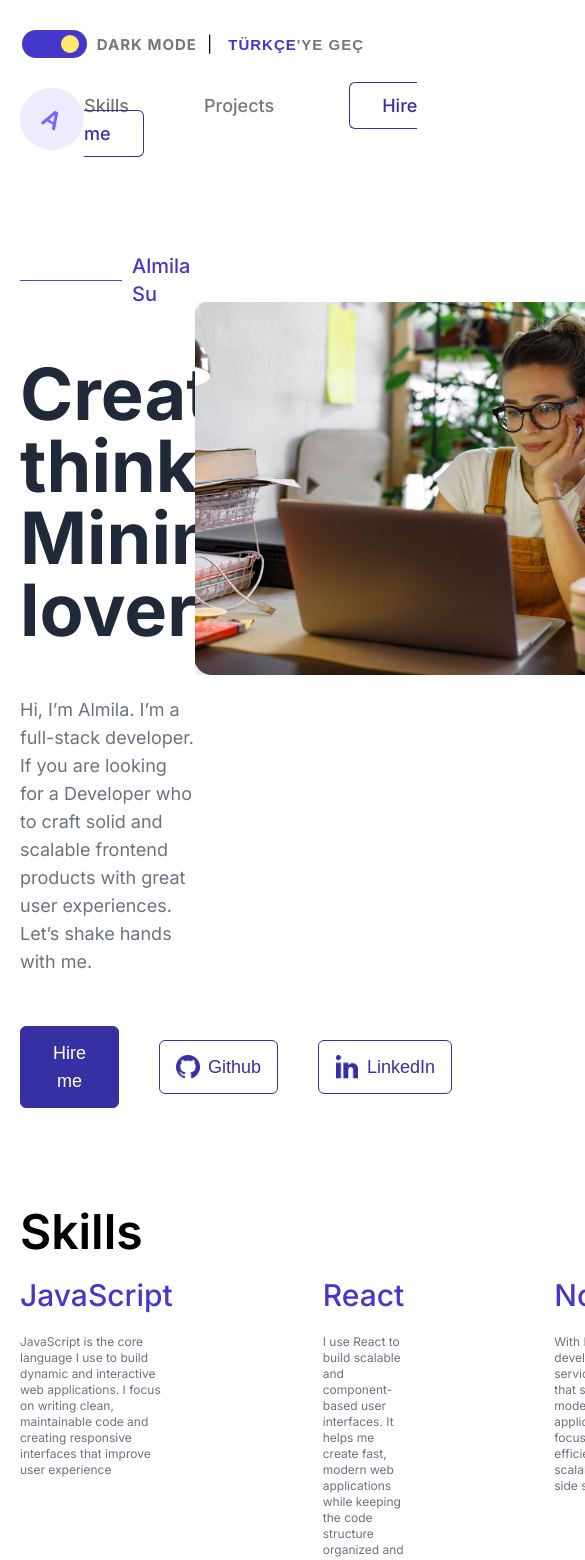
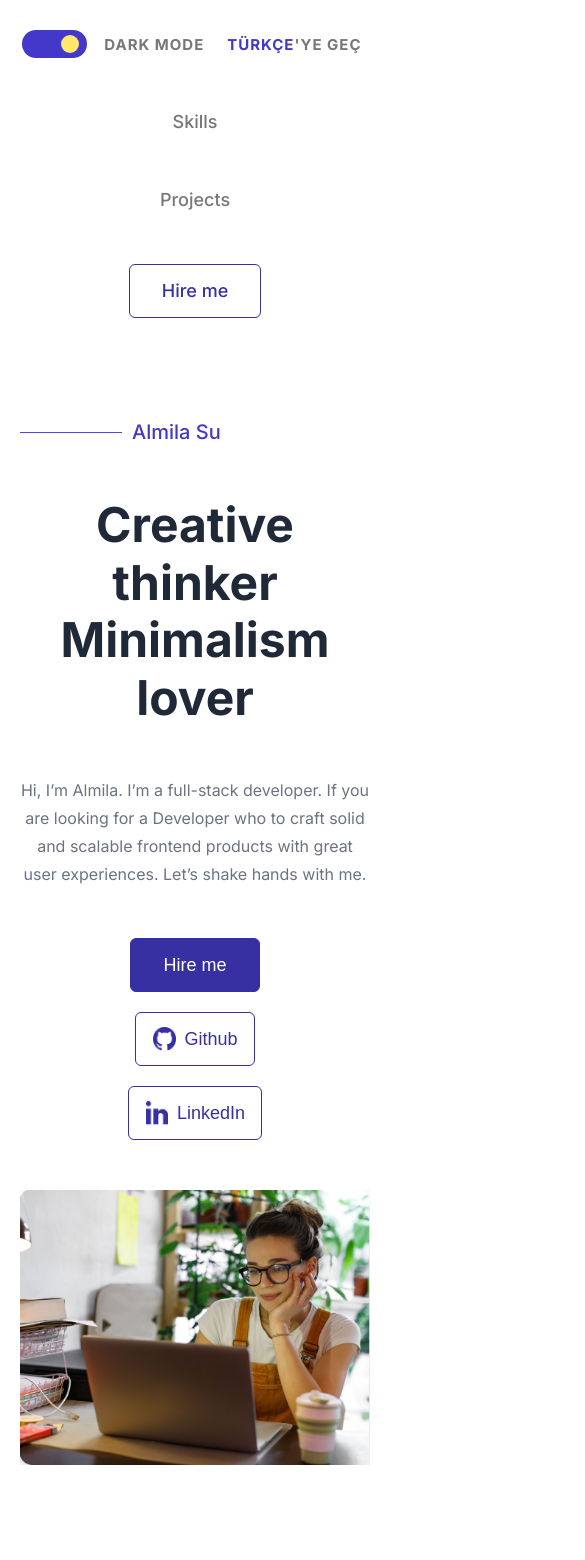
Before and after one commit to chagataiozkan/personal-website-project-frontend, a React (Vite) app: page / in a window 390 px wide. Shown: the top 1560 px of the page, 585 px wide, since content can reach past the window. Built offline with nearby package versions, Linux system fonts and the light colour scheme.

Commit message:
implement responsive mobile layout with media queries

```diff
--- a/src/styles/global.css
+++ b/src/styles/global.css
@@ -23,21 +23,20 @@ body.dark {
 }
 
 body.dark .divider-line {
-  background: #7C70B3;
+  background: #7c70b3;
 }
 
-body.dark .footer{
-  background-color: #1F2937;
+body.dark .footer {
+  background-color: #1f2937;
 }
 
 body.dark .footer-bottom-right a:first-child {
   color: white;
 }
 
-body.dark .footer-bottom-left a{
-  color:#AF0C48;
+body.dark .footer-bottom-left a {
+  color: #af0c48;
 }
-
 
 body.dark p {
   color: #d1d5db;
@@ -52,12 +51,12 @@ body.dark h3 {
 }
 
 body.dark .header-hire-text {
-  border-color: white;
-  color: white;
+  border-color: #ffe86e;
+  color: #ffe86e;
 }
 
 body.dark .hero-left-text {
-  color: #ffe86e
+  color: #ffe86e;
 }
 
 body.dark .hero-left-button {
@@ -71,15 +70,15 @@ body.dark .hero-left-button a {
 }
 
 body.dark .projects-row-details a {
-  color:white;
+  color: white;
 }
 
-body.dark .projects-row-pills p{
+body.dark .projects-row-pills p {
   border-color: white;
 }
 
 body.dark .profile-label {
-  color: #0077B5
+  color: #0077b5;
 }
 
 .mode-btn-circle {
@@ -139,6 +138,7 @@ body.dark .mode-btn-circle {
   color: #4338ca;
   line-height: 100%;
   cursor: pointer;
+  font-family: "Inter";
 }
 
 .lang-text {
@@ -150,6 +150,11 @@ body.dark .mode-btn-circle {
 .header-parts {
   display: flex;
   justify-content: space-between;
+  align-items: center;
+}
+
+.header-right {
+  display: flex;
   align-items: center;
 }
 
@@ -440,7 +445,7 @@ body.dark .mode-btn-circle {
 /* FOOTER */
 
 .footer {
-  background-color: #F9F9F9;
+  background-color: #f9f9f9;
   margin-top: 175px;
 }
 .footer-parts h2 {
@@ -468,7 +473,7 @@ body.dark .mode-btn-circle {
   font-size: 18px;
   line-height: 150%;
   letter-spacing: 1%;
-  color: #00AB6B;
+  color: #00ab6b;
   text-decoration: none;
 }
 
@@ -477,7 +482,7 @@ body.dark .mode-btn-circle {
 }
 
 .footer-bottom-right a:last-child {
-  color: #0077B5;
+  color: #0077b5;
 }
 
 .footer-bottom-left a {
@@ -485,6 +490,184 @@ body.dark .mode-btn-circle {
   font-size: 20px;
   line-height: 100%;
   letter-spacing: 5%;
-  color: #AF0C48;
+  color: #af0c48;
   text-decoration: underline solid;
 }
+
+/* MEDIA */
+
+@media (max-width: 768px) {
+  body {
+    font-size: 16px;
+    padding: 0;
+  }
+
+  .container {
+    max-width: 100%;
+    padding: 0 20px;
+  }
+
+  .skills h2,
+  .profile h2,
+  .projects h2 {
+    text-align: center;
+  }
+
+  /* TOGGLE BAR */
+  .toggle-bar-right {
+    justify-content: space-around;
+    align-items: center;
+    gap: 12px;
+  }
+
+  .toggle-bar-right .divider {
+    display: none;
+  }
+
+  /* HEADER */
+  .header-parts {
+    flex-direction: column;
+    align-items: center;
+    gap: 15px;
+    margin-top: 50px;
+  }
+
+  .header-text,
+  .header-hire-text {
+    margin-right: 0;
+  }
+
+  .header-left {
+    display: none;
+  }
+
+  .header-right {
+    display: flex;
+    flex-direction: column;
+    align-items: center;
+    gap: 50px;
+  }
+
+  /* HERO */
+  .hero-parts {
+    flex-direction: column;
+    align-items: center;
+    text-align: center;
+  }
+
+  .hero-left,
+  .hero-right {
+    max-width: 100%;
+  }
+
+  .hero-right img {
+    max-width: 100%;
+    height: auto;
+    display: block;
+  }
+
+  .hero-left-buttons {
+    flex-direction: column;
+    gap: 20px;
+  }
+
+  .hero-left-text {
+    font-size: 48px;
+    line-height: 1.2;
+  }
+
+  .hero-left-desc {
+    font-size: 16px;
+  }
+
+  /* SKILLS */
+  .skills-row {
+    flex-direction: column;
+    gap: 40px;
+  }
+
+  .skill {
+    text-align: center;
+  }
+
+  .skill h3 {
+    text-align: center;
+  }
+
+  .skill p {
+    text-align: center;
+  }
+
+  /* PROFILE */
+  .profile-parts {
+    flex-direction: column;
+    gap: 30px;
+  }
+
+  .profile-left,
+  .profile-right {
+    flex: 1 1 100%;
+  }
+
+  .profile h3 {
+    text-align: center;
+  }
+
+  .profile-right p {
+    text-align: center;
+  }
+
+  .profile-left-row {
+    grid-template-columns: 1fr;
+    row-gap: 10px;
+  }
+
+  /* PROJECTS */
+  .projects-parts {
+    flex-direction: column;
+    gap: 30px;
+  }
+
+  .projects-row {
+    display: flex;
+    flex-direction: column;
+    align-items: center;
+    text-align: center;
+  }
+
+  .projects-row-details {
+    flex-direction: column;
+    gap: 10px;
+  }
+
+  .projects-row-pills {
+    flex-wrap: wrap;
+    justify-content: center;
+  }
+
+  /* FOOTER */
+
+  .footer {
+    margin-top: 50px;
+  }
+
+  .footer-bottom {
+    flex-direction: column;
+    align-items: center;
+    gap: 20px;
+  }
+
+  .footer-bottom-right {
+    flex-direction: column;
+    gap: 10px;
+    align-items: center;
+  }
+
+  .footer-bottom-left {
+    margin-bottom: 50px;
+  }
+
+  .footer-parts h2 {
+    text-align: center;
+  }
+}
```
Also changed, not shown: src/components/Projects.jsx (indentation only). Lines whose indentation alone changed are shown as unchanged.
